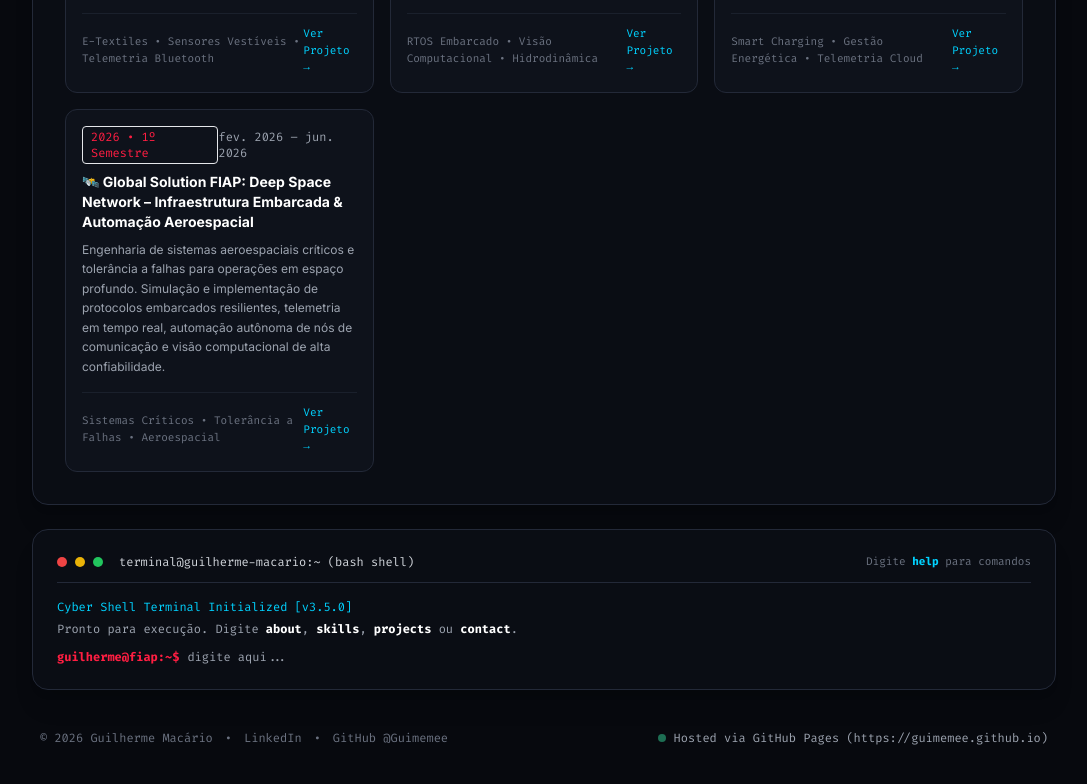
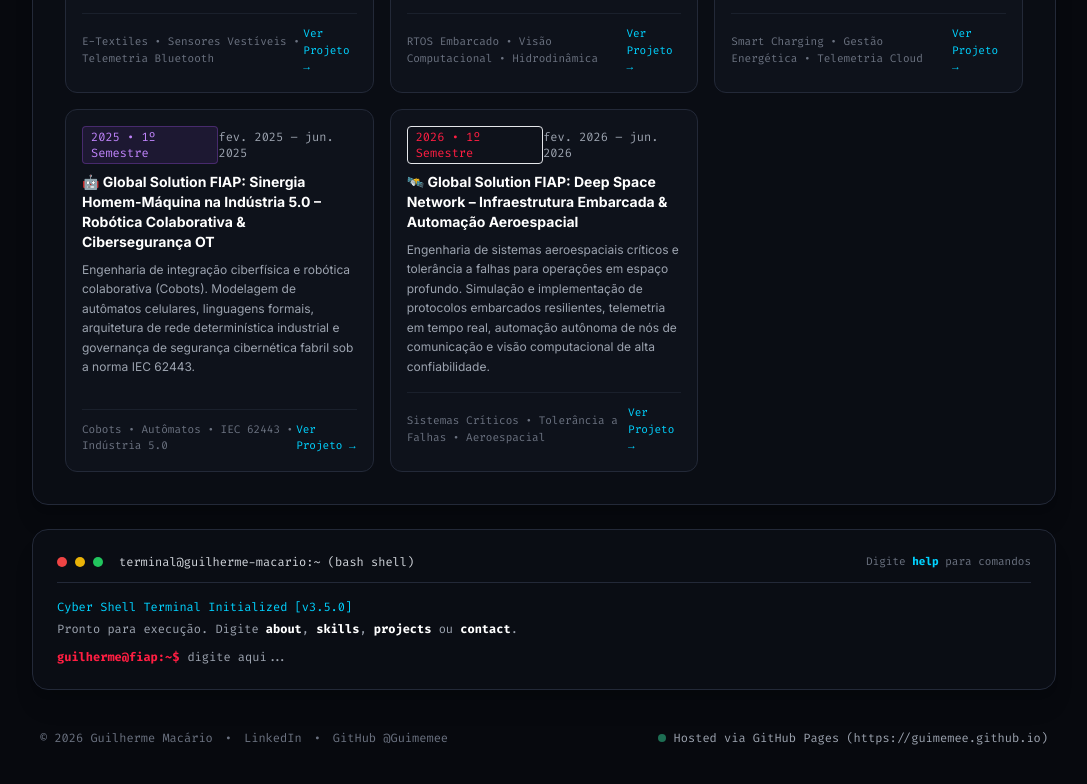
Before and after one commit to Guimemee/Guimemee.github.io, a plain HTML site: page index.html in a window 1280 px wide. Shown: the part 3827-4611 px from the top of the page, without its empty margins (96-1183 px from the left). Drawn offline with nearby package versions, Linux system fonts and the light colour scheme.

Commit message:
feat(portfolio): adicionar Global Solution 2025.1 Indústria 5.0

```diff
--- a/index.html
+++ b/index.html
@@ -950,6 +950,22 @@
             </div>
           </a>
 
+          <!-- GS 7: 2025.1 (Sinergia Homem-Máquina na Indústria 5.0) -->
+          <a href="https://github.com/Guimemee/fiap-computer-engineering-portfolio" target="_blank" class="group p-4 rounded-xl bg-[#0e121b] border border-[#232938] hover:border-purple-400 transition flex flex-col justify-between">
+            <div>
+              <div class="flex items-center justify-between text-xs font-mono-code text-gray-400 mb-2">
+                <span class="px-2 py-0.5 rounded bg-purple-500/10 text-purple-400 border border-purple-500/30">2025 • 1º Semestre</span>
+                <span>fev. 2025 – jun. 2025</span>
+              </div>
+              <h5 class="text-sm font-bold text-white group-hover:text-purple-400 transition">🤖 Global Solution FIAP: Sinergia Homem-Máquina na Indústria 5.0 – Robótica Colaborativa & Cibersegurança OT</h5>
+              <p class="text-xs text-gray-400 mt-2 leading-relaxed">Engenharia de integração ciberfísica e robótica colaborativa (Cobots). Modelagem de autômatos celulares, linguagens formais, arquitetura de rede determinística industrial e governança de segurança cibernética fabril sob a norma IEC 62443.</p>
+            </div>
+            <div class="mt-4 pt-3 border-t border-[#1a202c] flex items-center justify-between text-[11px] font-mono-code text-gray-500">
+              <span>Cobots • Autômatos • IEC 62443 • Indústria 5.0</span>
+              <span class="text-[var(--color-secondary)] group-hover:translate-x-1 transition-transform">Ver Projeto &rarr;</span>
+            </div>
+          </a>
+
           <!-- GS 6: 2026 (Deep Space Network) -->
           <a href="https://github.com/Guimemee/fiap-computacao-distribuida-e-cloud-computing" target="_blank" class="group p-4 rounded-xl bg-[#0e121b] border border-[#232938] hover:border-[var(--color-primary)] transition flex flex-col justify-between">
             <div>
@@ -1422,7 +1438,7 @@
           } else if (val === 'skills') {
             pResp.innerHTML = `[STACK]: Python (POO Avançado), PySpark, Data Science, IA & Machine Learning, T-SQL, SAP ERP/EWM, C++, Arduino/ESP32, IoT, Power Apps, Docker, Databricks, Oracle Cloud.`;
           } else if (val === 'projects') {
-            pResp.innerHTML = `<span class="text-[var(--color-primary)] font-bold">🏆 FIAP CHALLENGES:</span><br>&bull; <b>2022</b>: HAOC - Exoesqueleto Brain Machine<br>&bull; <b>2023</b>: Natura Inovação & Retail Tech<br>&bull; <b>2024</b>: Sanofi EC Pharma<br>&bull; <b>2025</b>: SPI Metaindústria (Digital Twin)<br>&bull; <b>2026</b>: Smart Industry & Assistive Systems<br><br><span class="text-cyan-400 font-bold">🌐 GLOBAL SOLUTIONS (GS):</span><br>&bull; <b>2022.1</b>: Electrical Mobility<br>&bull; <b>2022.2</b>: Smart Mobility (Carsharing IoT)<br>&bull; <b>2023.1</b>: Tech for Good (Solo & Agricultura)<br>&bull; <b>2023.2</b>: TechCare 4 All (Smartshirt E-Textile)<br>&bull; <b>2024.1</b>: Blue Future (Embarcação Autônoma)<br>&bull; <b>2024.2</b>: Green Energy (Smart Charging)<br>&bull; <b>2026.1</b>: Deep Space Network (Aeroespacial)`;
+            pResp.innerHTML = `<span class="text-[var(--color-primary)] font-bold">🏆 FIAP CHALLENGES:</span><br>&bull; <b>2022</b>: HAOC - Exoesqueleto Brain Machine<br>&bull; <b>2023</b>: Natura Inovação & Retail Tech<br>&bull; <b>2024</b>: Sanofi EC Pharma<br>&bull; <b>2025</b>: SPI Metaindústria (Digital Twin)<br>&bull; <b>2026</b>: Smart Industry & Assistive Systems<br><br><span class="text-cyan-400 font-bold">🌐 GLOBAL SOLUTIONS (GS):</span><br>&bull; <b>2022.1</b>: Electrical Mobility<br>&bull; <b>2022.2</b>: Smart Mobility (Carsharing IoT)<br>&bull; <b>2023.1</b>: Tech for Good (Solo & Agricultura)<br>&bull; <b>2023.2</b>: TechCare 4 All (Smartshirt E-Textile)<br>&bull; <b>2024.1</b>: Blue Future (Embarcação Autônoma)<br>&bull; <b>2024.2</b>: Green Energy (Smart Charging)<br>&bull; <b>2025.1</b>: Sinergia Homem-Máquina (Indústria 5.0)<br>&bull; <b>2026.1</b>: Deep Space Network (Aeroespacial)`;
           } else if (val === 'contact') {
             pResp.innerHTML = `LinkedIn: <a href="https://www.linkedin.com/in/guimemee/" target="_blank" class="text-blue-400 underline">linkedin.com/in/guimemee</a><br>GitHub: <a href="https://github.com/Guimemee" target="_blank" class="text-[var(--color-secondary)] underline">github.com/Guimemee</a>`;
           } else if (val === 'clear') {
```
